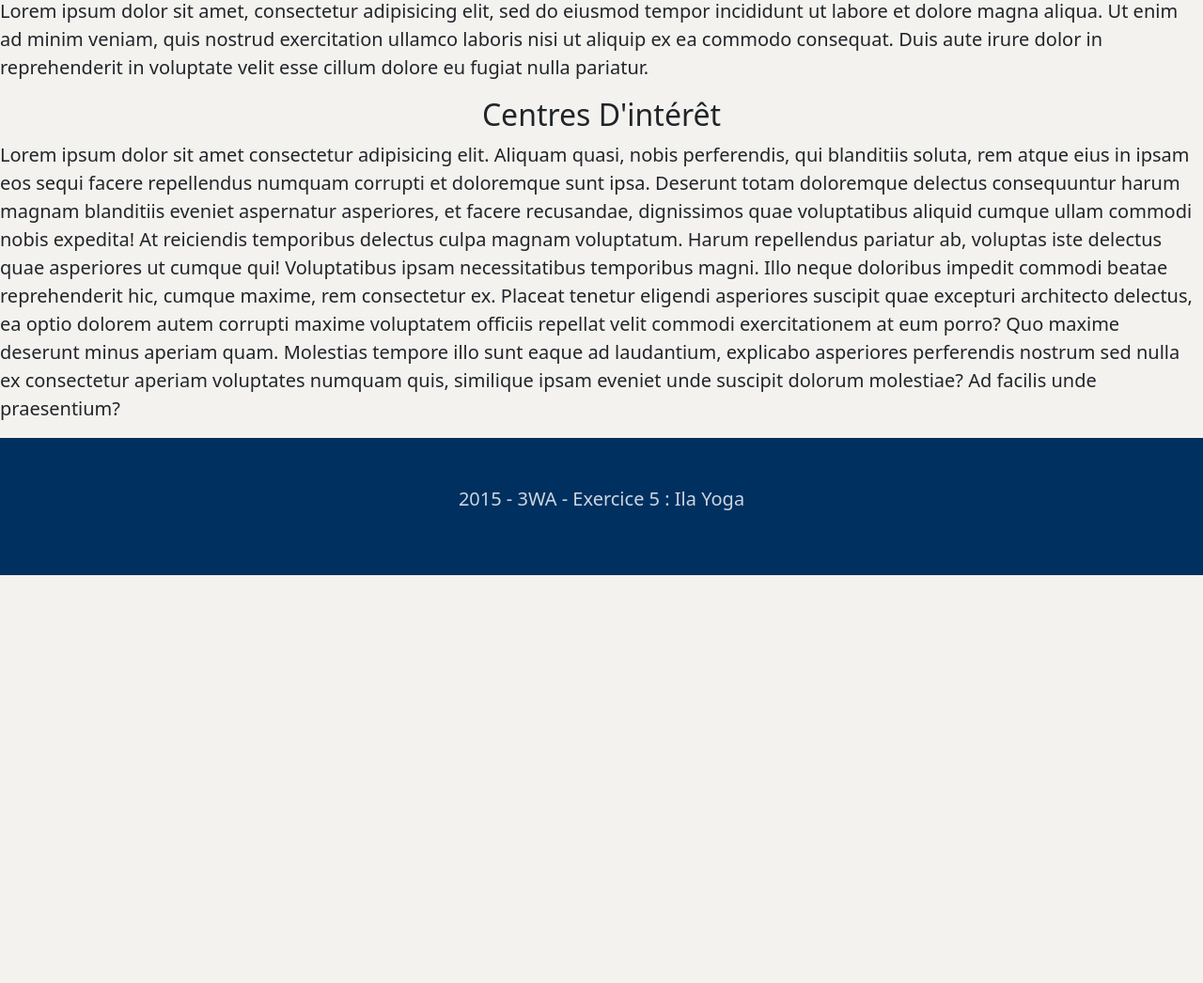
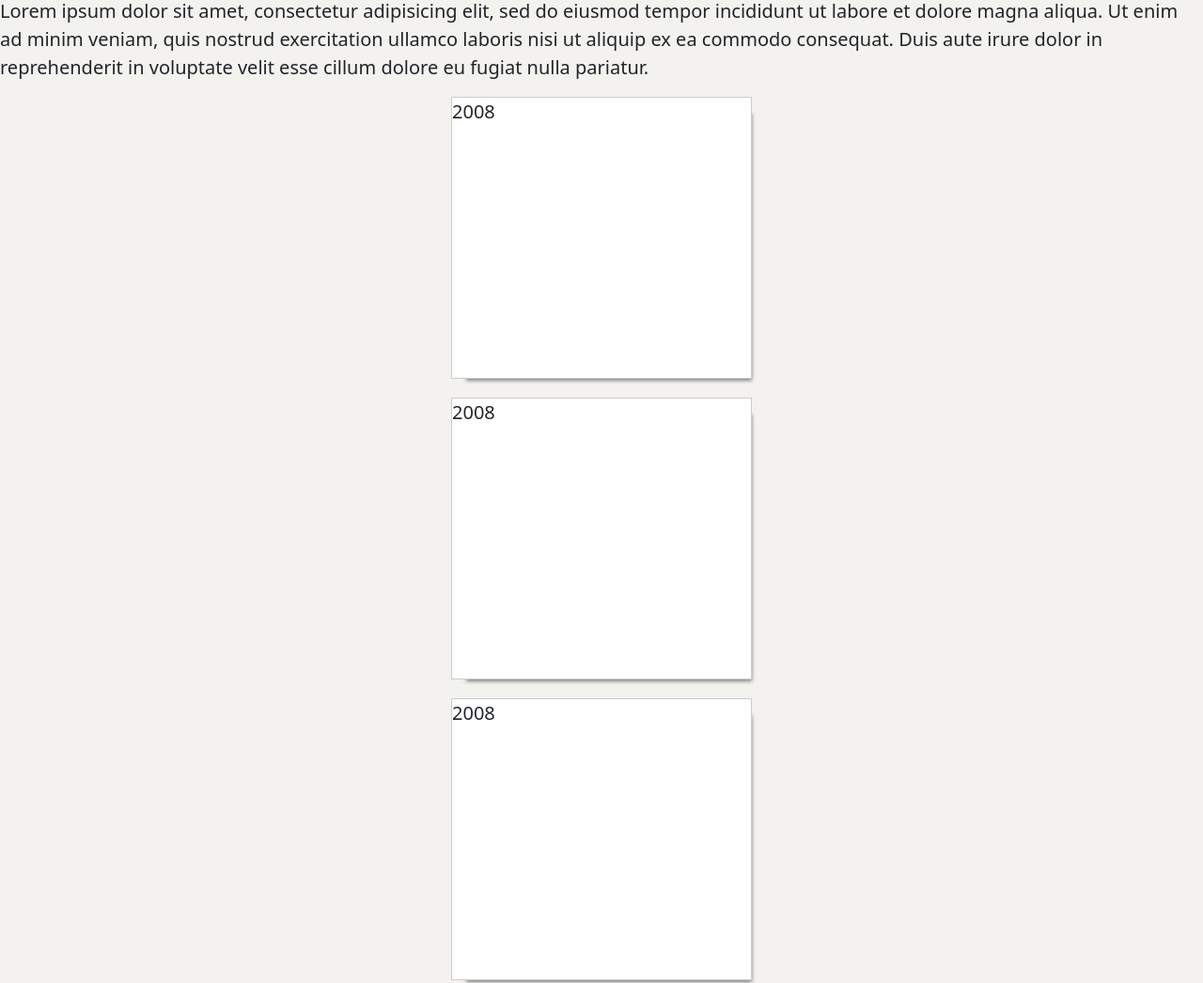
Before and after one commit to Dlyf/CV-2021, a plain HTML site: page index.html in a window 1280 px wide. Shown: the part 1877-2923 px from the top of the page at 94% size. Before the commit the page ends 2489 px from the top, so only its background shows below. Drawn offline with Linux system fonts and the light colour scheme.

Commit message:
test card html css

```diff
--- a/css/style.css
+++ b/css/style.css
@@ -142,6 +142,25 @@ body > nav ul li a:hover, body > nav ul li a:focus{
 
 /* scolarite */
 
+ .test {
+	display: flex;
+	flex-direction: row;
+	/* width: 33%; */
+	width: 25%;
+    margin: 0 auto;
+    text-align: center;
+    padding: 0;
+    background: #fff;
+    border-radius: 0;
+    border: 1px solid #ccc;
+    height: 300px;
+    margin-bottom: 20px;
+    box-shadow: grey 8px 10px 4px -8px;
+}
+
+.test > p {
+	font-size: 2rem;
+}
 /* Centres d'intérêt */
 
 /* Footer */
--- a/index.html
+++ b/index.html
@@ -143,6 +143,27 @@
           </p>
         </article>
       </section>
+      <section class="test">
+        <article>
+          <p>2008</p>
+        </article>
+      </section>
+      <section class="test">
+        <article>
+          <p>2008</p>
+        </article>
+      </section>
+      <section class="test">
+        <article>
+          <p>2008</p>
+        </article>
+      </section>
+      <section class="test">
+        <article>
+          <p>2008</p>
+        </article>
+      </section>
+
       <section>
         <h2>centres d'intérêt</h2>
         <p>
```
